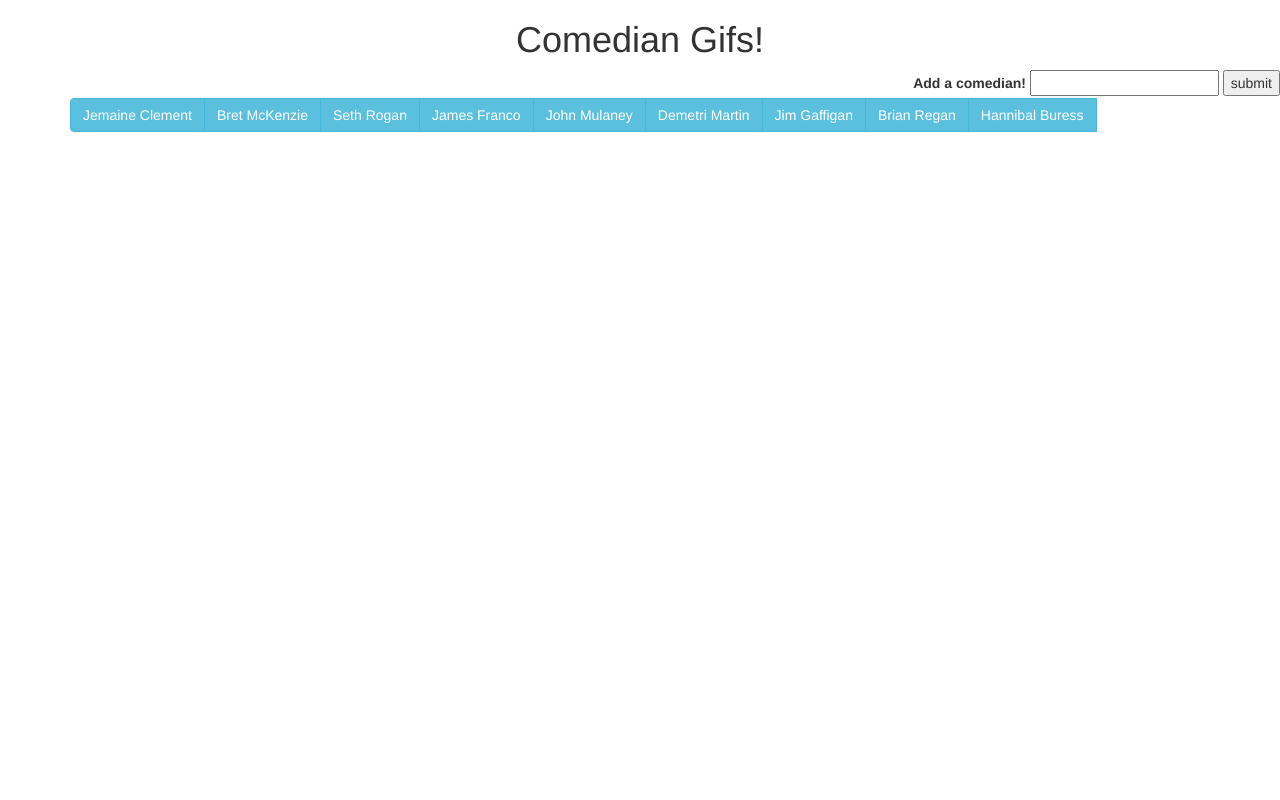
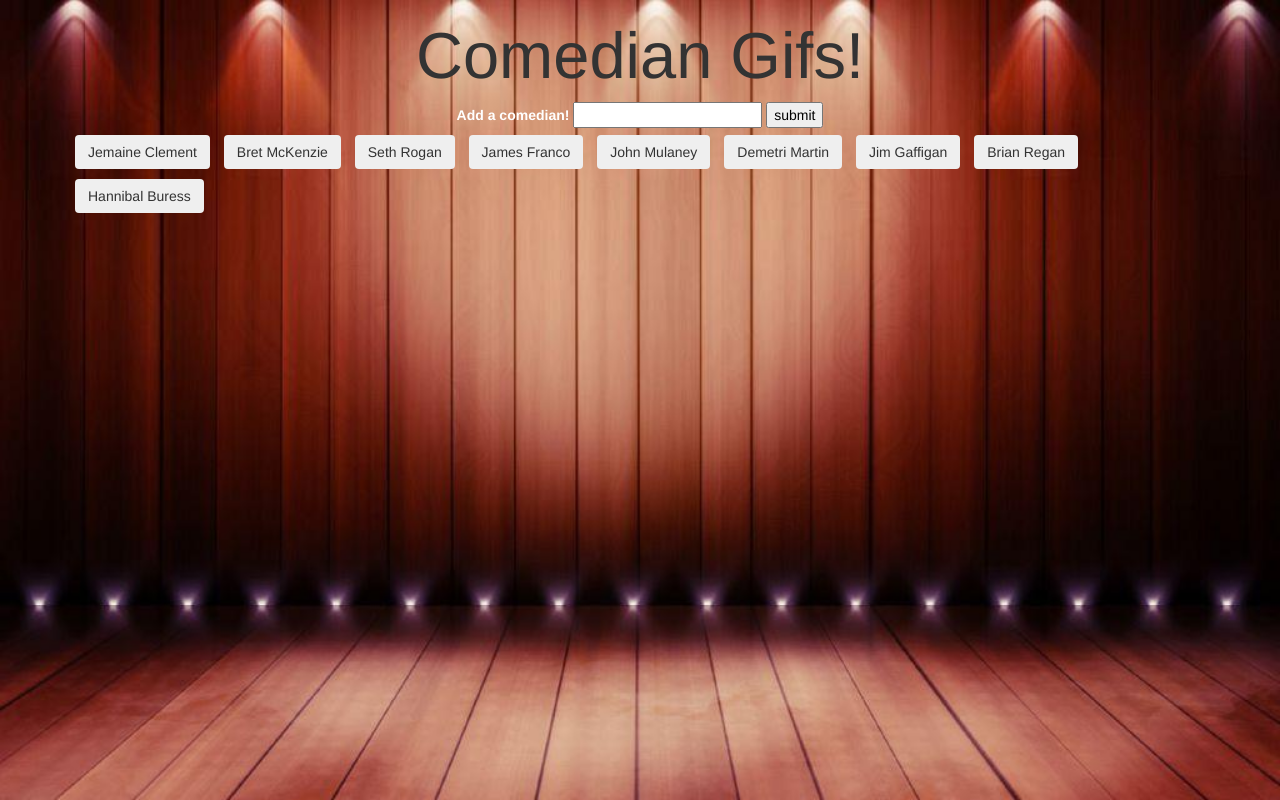
Before and after one commit to austinwayman/GiphyAPI, a plain HTML site: page index.html in a window 1280 px wide. Drawn offline with nearby package versions, Linux system fonts and the light colour scheme.

Commit message:
almost finished

```diff
--- a/index.html
+++ b/index.html
@@ -7,13 +7,13 @@
     <meta http-equiv="X-UA-Compatible" content="ie=edge">
     <title>Giphy API</title>
 
-    <link rel="stylesheet" href="style.css">
 
     <!-- bootstrap -->
     <link rel="stylesheet" href="https://maxcdn.bootstrapcdn.com/bootstrap/3.3.7/css/bootstrap.min.css" integrity="sha384-BVYiiSIFeK1dGmJRAkycuHAHRg32OmUcww7on3RYdg4Va+PmSTsz/K68vbdEjh4u" crossorigin="anonymous">
 
     <script src="https://ajax.googleapis.com/ajax/libs/jquery/3.1.1/jquery.min.js"></script>
 
+    <link rel="stylesheet" href="style.css">
 
 
 </head>
@@ -29,22 +29,22 @@
             <label for="comedianInput">Add a comedian!</label>
             <input type="text" id="comedianInput">
         </div>
-        <input id="addShow" type="submit" value="submit">
+        <input id="addCom" type="button" value="submit">
     </form>
 
     <!-- Buttons Start -->
     <div class="row">
         <div class="container">
-            <div class="btn-group inline pull-left">
-                <button data-comedian="Jemaine Clement" class="btn btn-info">Jemaine Clement</button>
-                <button data-comedian="Bret McKenzie" class="btn btn-info">Bret McKenzie</button>
-                <button data-comedian="Seth Rogan" class="btn btn-info">Seth Rogan</button>
-                <button data-comedian="James Franco" class="btn btn-info">James Franco</button>
-                <button data-comedian="John Mulaney" class="btn btn-info">John Mulaney</button>
-                <button data-comedian="Demetri Martin" class="btn btn-info">Demetri Martin</button>
-                <button data-comedian="Jim Gaffigan" class="btn btn-info">Jim Gaffigan</button>
-                <button data-comedian="Brian Regan" class="btn btn-info">Brian Regan</button>
-                <button data-comedian="Hannibal Buress" class="btn btn-info">Hannibal Buress</button>
+            <div>
+                <button data-comedian="Jemaine Clement" class="btn btn-secondary">Jemaine Clement</button>
+                <button data-comedian="Bret McKenzie" class="btn btn-secondary">Bret McKenzie</button>
+                <button data-comedian="Seth Rogan" class="btn btn-secondary">Seth Rogan</button>
+                <button data-comedian="James Franco" class="btn btn-secondary">James Franco</button>
+                <button data-comedian="John Mulaney" class="btn btn-secondary">John Mulaney</button>
+                <button data-comedian="Demetri Martin" class="btn btn-secondary">Demetri Martin</button>
+                <button data-comedian="Jim Gaffigan" class="btn btn-secondary">Jim Gaffigan</button>
+                <button data-comedian="Brian Regan" class="btn btn-secondary">Brian Regan</button>
+                <button data-comedian="Hannibal Buress" class="btn btn-secondary">Hannibal Buress</button>
 
             <div id="myButtons"></div>
             </div> <!--button group-->
--- a/javascript.js
+++ b/javascript.js
@@ -19,7 +19,7 @@ $(document).ready(function() {
         function displayButtons() {
         $("#myButtons").empty();
         for (var i = 0; i < comedians.length; i++) {
-          var a = $('<button class="btn btn-primary">');
+          var a = $('<button class="btn btn-secondary">');
           a.attr("data-comedian", comedians[i]);
           a.text(comedians[i]);
           $("#myButtons").append(a);
@@ -35,7 +35,7 @@ $(document).ready(function() {
           var comedian = $(this).data("comedian");
           console.log(comedian);
 
-          var queryURL = "https://api.giphy.com/v1/gifs/search?q=" + comedian + "&api_key=SzR8GH72ppHulK01VqcC09jcc10UyZoy&limit=1";
+          var queryURL = "https://api.giphy.com/v1/gifs/search?q=" + comedian + "&api_key=SzR8GH72ppHulK01VqcC09jcc10UyZoy&limit=5";
 
           console.log(queryURL);
 
@@ -53,7 +53,7 @@ $(document).ready(function() {
                   var defaultAnimatedSrc = results[i].images.fixed_height.url;
                   var staticSrc = results[i].images.fixed_height_still.url;
                   var showImage = $("<img>");
-                  var p = $("<p>").text("Rating: " + rating);
+                  var p = $("<p class='butn'>").text("Rating: " + rating);
 
                   showImage.attr("src", staticSrc);
                   showImage.addClass("comedianGiphy");
--- a/style.css
+++ b/style.css
@@ -2,10 +2,52 @@ body {
     margin: 20px;
 }
 
-form {
-    float: right;
-}
 
 header {
     text-align: center;
 }
+
+h1 {
+    font-size: 65px;
+}
+
+
+#comedianSearch {
+    margin: 0 auto;
+    text-align: center;
+}
+
+.comedianGiphy {
+    padding: 5px;
+}
+
+.btn {
+    margin: 5px;
+}
+
+body {
+    background-image: url("images/background.jpg");
+    background-repeat: no-repeat;
+    background-attachment: fixed;
+    background-size: cover;
+}
+
+form {
+    color: white;
+}
+
+#addCom {
+ color: black;
+}
+
+#comedianInput {
+    color: black;
+    text-align: right;
+}
+
+.butn {
+    color: white;
+}
+
+
+/* cannot get new boxes to align */
```
Also changed, not shown: images/background.jpg (added).
